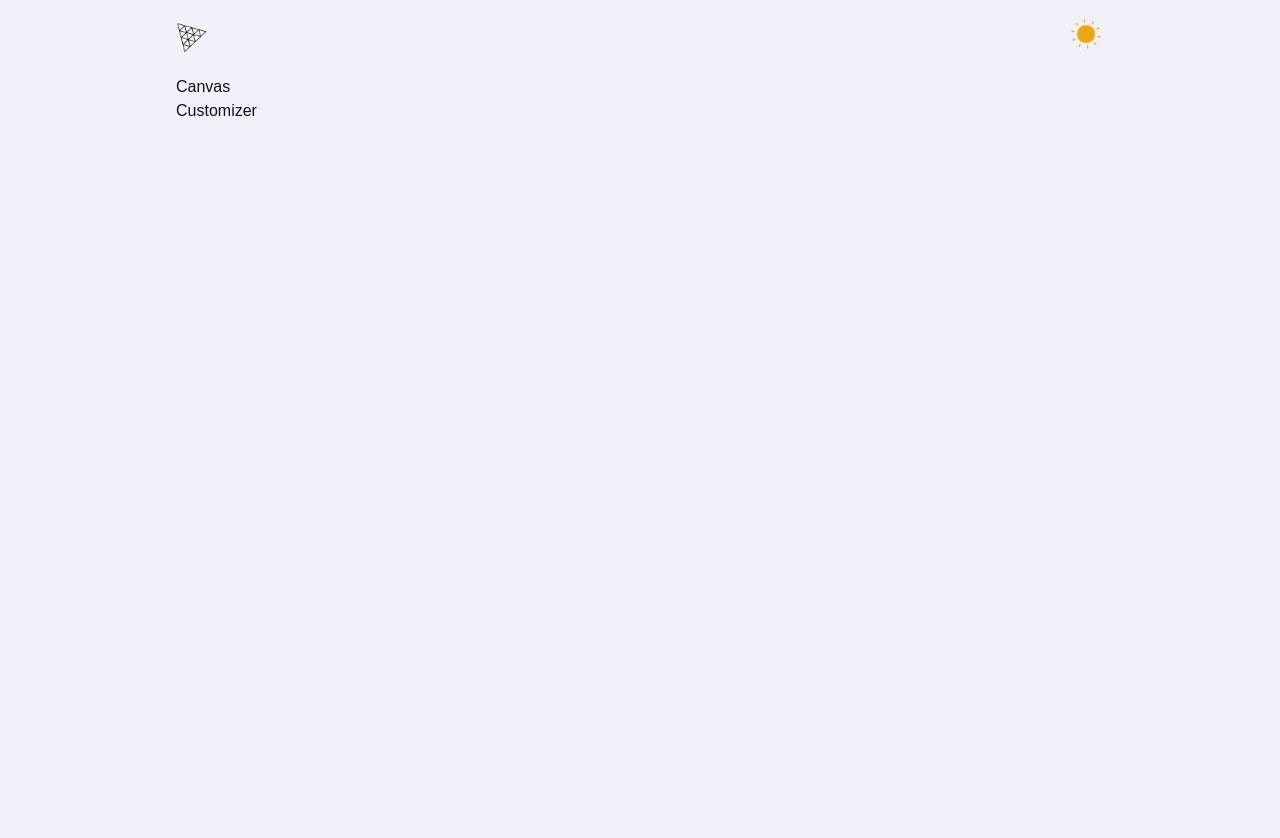
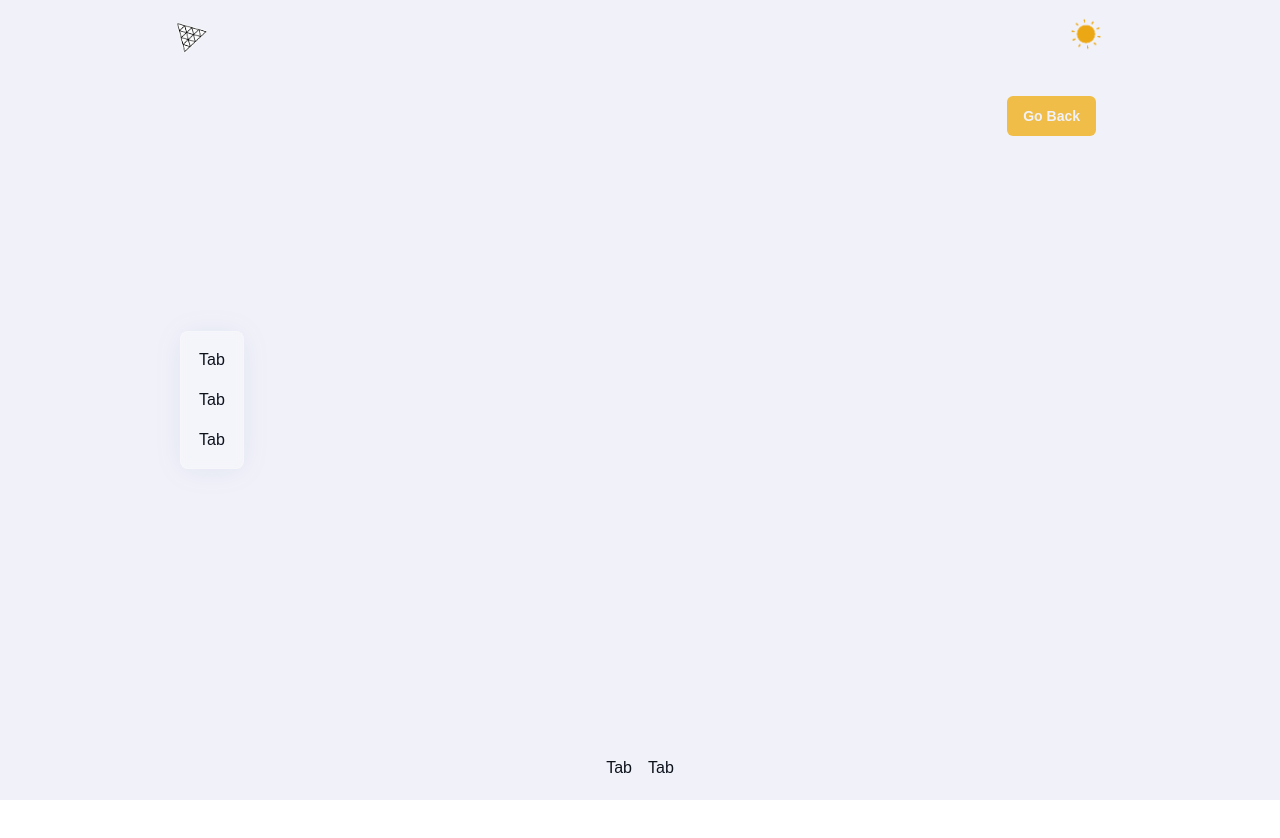
Before and after one commit to cryptnology/tshirt-threejs, a React (Vite) app: page / in a window 1280 px wide. Both pictures are taken after a click on the button "Customise It". Shown: the top 838 px of the page. After the commit the page ends 800 px from the top, so only its background shows below. Built offline with nearby package versions, Linux system fonts and the light colour scheme; a web font is replaced by a local one.

Commit message:
Add customizer

```diff
--- a/src/App.tsx
+++ b/src/App.tsx
@@ -1,11 +1,13 @@
 import Canvas from './canvas';
+import { Header } from './components';
 import { Customizer, Home } from './pages';
 
 const App = () => {
   return (
     <main className="relative w-full h-screen overflow-hidden transition-all">
+      <Header />
       <Home />
-      <Canvas />
+      {/* <Canvas /> */}
       <Customizer />
     </main>
   );
--- /dev/null
+++ b/src/components/AIPicker.tsx
@@ -0,0 +1,5 @@
+const AIPicker = () => {
+  return <div>AIPicker</div>;
+};
+
+export default AIPicker;
--- /dev/null
+++ b/src/components/ColorPicker.tsx
@@ -0,0 +1,5 @@
+const ColorPicker = () => {
+  return <div>ColorPicker</div>;
+};
+
+export default ColorPicker;
--- /dev/null
+++ b/src/components/Container.tsx
@@ -0,0 +1,16 @@
+interface Props {
+  className?: string;
+  children: React.ReactNode;
+}
+
+const Container = ({ className, children }: Props) => {
+  return (
+    <div
+      className={`px-5 2xl:px-64 xl:px-44 lg:px-20 md:px-16 sm:px-10 ${className}`}
+    >
+      {children}
+    </div>
+  );
+};
+
+export default Container;
--- /dev/null
+++ b/src/components/FilePicker.tsx
@@ -0,0 +1,5 @@
+const FilePicker = () => {
+  return <div>FilePicker</div>;
+};
+
+export default FilePicker;
--- a/src/components/Header.tsx
+++ b/src/components/Header.tsx
@@ -7,7 +7,7 @@ const Header = () => {
   return (
     <AnimatePresence>
       <motion.header className="w-full" {...slideAnimation('down')}>
-        <div className="flex justify-between items-center py-4">
+        <div className="flex w-full justify-between items-center py-4 px-5 2xl:px-64 xl:px-44 lg:px-20 md:px-16 sm:px-10">
           <motion.div {...slideAnimation('left')}>
             <img
               className="w-8 h-8 object-contain"
--- /dev/null
+++ b/src/components/Tab.tsx
@@ -0,0 +1,5 @@
+const Tab = () => {
+  return <div>Tab</div>;
+};
+
+export default Tab;
--- a/src/components/index.ts
+++ b/src/components/index.ts
@@ -1,4 +1,9 @@
+export { default as AIPicker } from './AIPicker';
+export { default as ColorPicker } from './ColorPicker';
+export { default as Container } from './Container';
 export { default as CustomButton } from './CustomButton';
+export { default as FilePicker } from './FilePicker';
 export { default as Header } from './Header';
 export { default as Providers } from './Providers';
+export { default as Tab } from './Tab';
 export { default as ToggleThemeButton } from './ToggleThemeButton';
--- a/src/config/motion.ts
+++ b/src/config/motion.ts
@@ -3,7 +3,7 @@ export const transition = { type: 'spring', duration: 0.8 };
 export const slideAnimation = (direction: string) => {
   return {
     initial: {
-      x: direction === 'left' ? -100 : direction === 'right' ? 100 : 0,
+      x: direction === 'left' ? -1000 : direction === 'right' ? 1000 : 0,
       y: direction === 'up' ? 100 : direction === 'down' ? -100 : 0,
       opacity: 0,
       transition: { ...transition, delay: 0.5 },
@@ -15,7 +15,7 @@ export const slideAnimation = (direction: string) => {
       transition: { ...transition, delay: 0 },
     },
     exit: {
-      x: direction === 'left' ? -100 : direction === 'right' ? 100 : 0,
+      x: direction === 'left' ? -1000 : direction === 'right' ? 1000 : 0,
       y: direction === 'up' ? 100 : direction === 'down' ? -100 : 0,
       transition: { ...transition, delay: 0 },
     },
--- a/src/main.tsx
+++ b/src/main.tsx
@@ -1,15 +1,14 @@
 import React from 'react';
 import ReactDOM from 'react-dom/client';
 import App from './App.tsx';
-import { Header, Providers } from './components';
+import { Providers } from './components';
 
 import './index.css';
 
 ReactDOM.createRoot(document.getElementById('root') as HTMLElement).render(
   <React.StrictMode>
     <Providers>
-      <div className="px-5 2xl:px-64 xl:px-44 lg:px-20 md:px-16 sm:px-10 bg-light dark:bg-dark text-dark dark:text-light transition">
-        <Header />
+      <div className="bg-light dark:bg-dark text-dark dark:text-light transition">
         <App />
       </div>
     </Providers>
--- a/src/pages/Customizer.tsx
+++ b/src/pages/Customizer.tsx
@@ -1,5 +1,54 @@
+import { AnimatePresence, motion } from 'framer-motion';
+import { useSnapshot } from 'valtio';
+
+import state from '../store';
+import { fadeAnimation, slideAnimation } from '../config/motion';
+import { EditorTabs, FilterTabs } from '../config/constants';
+import { CustomButton, Tab } from '../components';
+
 const Customizer = () => {
-  return <div>Customizer</div>;
+  const snap = useSnapshot(state);
+
+  return (
+    <AnimatePresence>
+      {!snap.intro && (
+        <>
+          <motion.div
+            className="absolute top-0 left-0 z-10 2xl:px-64 xl:px-44 lg:px-20 md:px-16 sm:px-10"
+            key="custom"
+            {...slideAnimation('left')}
+          >
+            <div className="flex items-center min-h-screen">
+              <div className="editortabs-container">
+                {EditorTabs.map((tab) => (
+                  <Tab key={tab.name} />
+                ))}
+              </div>
+            </div>
+          </motion.div>
+          <motion.div
+            className="absolute z-10 top-24 right-2 pr-5 2xl:pr-64 xl:pr-44 lg:pr-20 md:pr-16 sm:pr-10"
+            {...fadeAnimation}
+          >
+            <CustomButton
+              customStyles="w-fit px-4 py-2.5 font-bold text-sm"
+              type="filled"
+              title="Go Back"
+              handleClick={() => (state.intro = true)}
+            />
+          </motion.div>
+          <motion.div
+            className="filtertabs-container"
+            {...slideAnimation('up')}
+          >
+            {FilterTabs.map((tab) => (
+              <Tab key={tab.name} />
+            ))}
+          </motion.div>
+        </>
+      )}
+    </AnimatePresence>
+  );
 };
 
 export default Customizer;
--- a/src/pages/Home.tsx
+++ b/src/pages/Home.tsx
@@ -7,12 +7,13 @@ import {
   headTextAnimation,
   slideAnimation,
 } from '../config/motion';
-import { CustomButton } from '../components';
+import { Container, CustomButton } from '../components';
 
 const Home = () => {
   const snap = useSnapshot(state);
 
   return (
+    <Container>
       <AnimatePresence>
         {snap.intro && (
           <motion.section
@@ -33,8 +34,8 @@ const Home = () => {
                 {...headContainerAnimation}
               >
                 <p className="max-w-md font-normal opacity-70 text-base">
-                Lorem, ipsum dolor sit amet consectetur adipisicing elit. Totam,
-                officia vitae recusandae mollitia tenetur animi saepe
+                  Lorem, ipsum dolor sit amet consectetur adipisicing elit.
+                  Totam, officia vitae recusandae mollitia tenetur animi saepe
                   voluptatibus sapiente velit, ut placeat iste ratione quaerat
                   nostrum quas ipsa nihil rem nulla.
                 </p>
@@ -49,6 +50,7 @@ const Home = () => {
           </motion.section>
         )}
       </AnimatePresence>
+    </Container>
   );
 };
 
```
Lines whose indentation alone changed are shown as unchanged.
